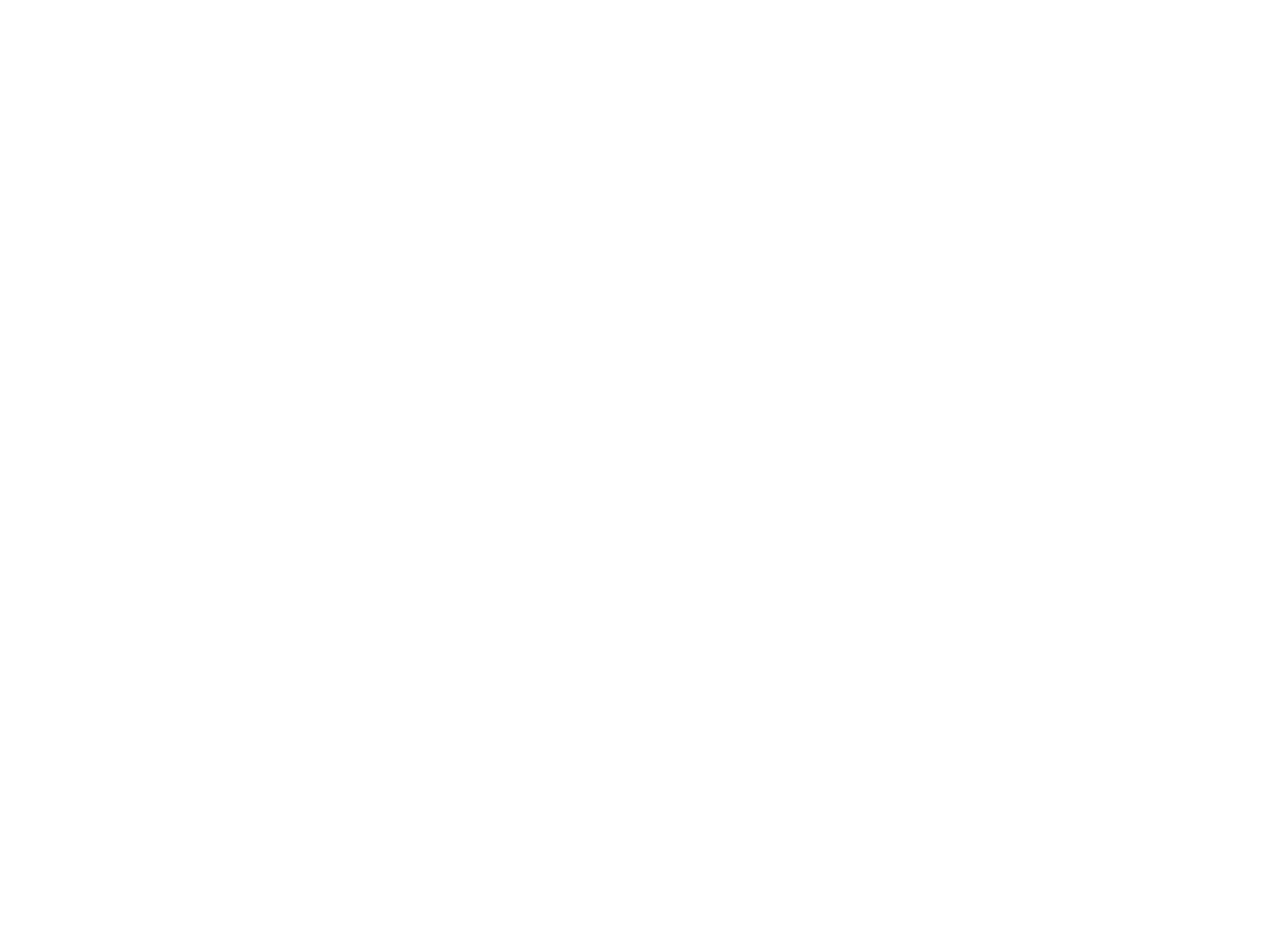
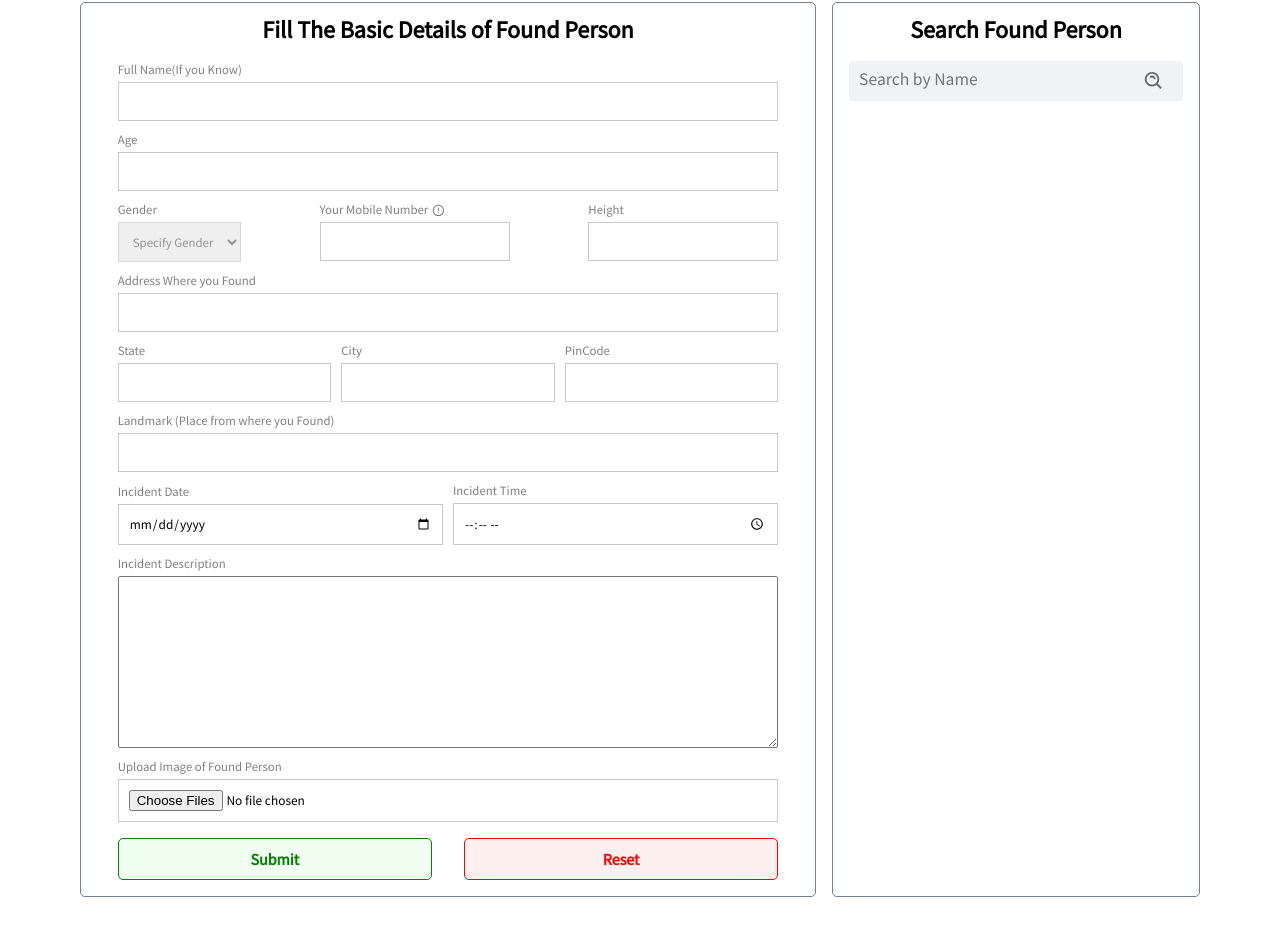
Before and after one commit to ishankmoraiya/Frontx, a React (Create React App) app: page /foundmissing in a window 1280 px wide. Shown: the part 275-1210 px from the top of the page. Before the commit the page ends 800 px from the top, so only its background shows below. Built offline with nearby package versions, Linux system fonts and the light colour scheme.

Commit message:
found page

```diff
--- a/src/components/Profile/ReportMenu.jsx
+++ b/src/components/Profile/ReportMenu.jsx
@@ -14,7 +14,7 @@ const ReportMenu = () => {
               alt=""
             />
             <Link to="/missingreport" className="more">
-              <p style={{ color: "red" }}>Report Missing Person</p>
+              <p style={{ color: "red" }}>Report Lost Person</p>
             </Link>
             <p>
               Citizen can very easliy submit their report of missing person by
@@ -36,7 +36,7 @@ const ReportMenu = () => {
               alt=""
             />
             <Link to="/foundmissing" className="more">
-              <p style={{ color: "green" }}>Found Missing Person</p>
+              <p style={{ color: "green" }}>Found Lost Person</p>
             </Link>
             <p>
               If you found any person who is missing then you can submit the
--- a/src/components/Report/FoundMissing.jsx
+++ b/src/components/Report/FoundMissing.jsx
@@ -2,14 +2,18 @@ import React from "react";
 import { BiSearchAlt } from "react-icons/bi";
 import Header from "../Layout/Header/Header";
 import "./FoundMissing.scss";
+import { AiOutlineExclamationCircle } from "react-icons/ai";
+
 
 const FoundMissing = () => {
+  const genderValue = ["Specify Gender", "Male", "Female", "Custom"];
+
   return (
     <div>
       <Header />
       <div className="report">
         <div className="report_head">
-          <h1>Register Found Person Report</h1>
+          <h1>Found Person Details </h1>
           <p>
             Register your complaint here. Please fill out the form below and we
             will try our best to help you as soon as possible.
@@ -29,7 +33,141 @@ const FoundMissing = () => {
             <BiSearchAlt />
           </div>
         </div>
-        <div className="fill_form"></div>
+        <div className="fill_form">
+        <div className="form_div">
+            <h2>Fill The Basic Details of Found Person</h2>
+
+            <form action="">
+              <p>Full Name(If you Know)</p>
+              <input type="text" name="name" id="" required />
+
+              <p>Age</p>
+              <input type="text" name="age" id="" required />
+
+              <div className="place_1">
+                <div className="gender">
+                  <p>Gender</p>
+                  <div className="gender_input">
+                    <select
+                      name="gender"
+                      id="gender"
+                      required
+                      // value={gender}
+                      // onChange={(e) => setGender(e.target.value)}
+                    >
+                      {genderValue.map((value, index) => (
+                        <option key={index} value={value}>
+                          {value}
+                        </option>
+                      ))}
+                    </select>
+                  </div>
+                </div>
+
+                <div className="mobile">
+                  <div className="tool">
+                    <p>Your Mobile Number</p>
+                    <span className="tooltip">
+                      <AiOutlineExclamationCircle />
+                      <span>
+                        Please enter a valid mobile number. So we can contact
+                        you in case of any emergency.
+                      </span>
+                    </span>
+                  </div>
+                  <input type="number" name="mobile" id="" required />
+                </div>
+{/*
+                <div className="adhaar">
+                  <div className="tool">
+                    <p>Addhar Number</p>
+                    <span className="tooltip">
+                      <AiOutlineExclamationCircle />
+                      <span>
+                        Please enter adhaar number of the person. We care about
+                        your Privacy and we will not share your details with
+                        anyone. This is for the searching missing Person.
+                      </span>
+                    </span>
+                  </div>
+                  <input type="number" name="adhar" id="" required />
+                </div> */}
+
+                <div className="height">
+                  <p>Height</p>
+                  <input type="text" name="height" id="" required />
+                </div>
+              </div>
+
+              <p>Address Where you Found</p>
+              <input type="text" name="address" id="" required />
+
+              <div className="place_2">
+                <div>
+                  <p>State</p>
+                  <input type="text" name="state" id="" required />
+                </div>
+
+                <div>
+                  <p>City</p>
+                  <input type="text" name="city" id="" required />
+                </div>
+
+                <div>
+                  <p>PinCode</p>
+                  <input type="text" name="city" id="" required />
+                </div>
+              </div>
+
+              <p>Landmark (Place from where you Found)</p>
+              <input type="text" name="place" id="" required />
+
+              <div className="place_3">
+                <div className="date">
+                  <p>Incident Date</p>
+                  <input type="date" name="date" id="" required />
+                </div>
+
+                <div className="time">
+                  <p>Incident Time</p>
+                  <input type="time" name="time" id="" required />
+                </div>
+              </div>
+
+              <p>Incident Description</p>
+              <textarea
+                name="description"
+                id=""
+                cols="30"
+                rows="10"
+                required
+              ></textarea>
+
+              <p>Upload Image of Found Person</p>
+              <input type="file" name="image" id="" multiple required />
+
+              <div className="btn">
+                <button type="submit">Submit</button>
+                <button type="reset">Reset</button>
+              </div>
+            </form>
+          </div>
+          <div className="serch_div">
+            <h2>Search Found Person</h2>
+
+            <div className="search_btn">
+              <input
+                type="search"
+                name="search"
+                id=""
+                placeholder="Search by Name"
+              />
+              <BiSearchAlt />
+            </div>
+          </div>
+
+
+        </div>
       </div>
     </div>
   );
```
